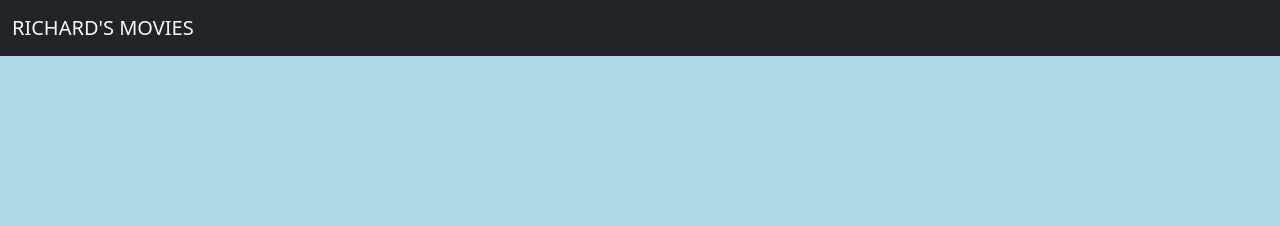
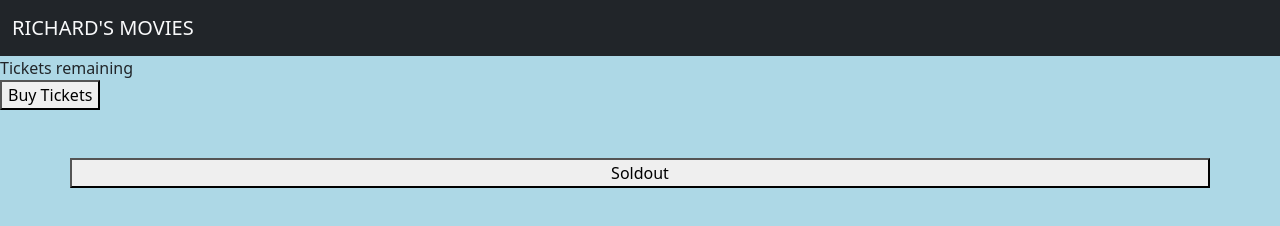
Before and after one commit to richard200/code-challenge-3, a plain HTML site: page index.html in a window 1280 px wide. Drawn offline with Linux system fonts and the light colour scheme; no server answers.

Commit message:
updating changes

```diff
--- a/index.html
+++ b/index.html
@@ -35,15 +35,22 @@
             <p class="card-text" id="runtime">Runtime</p>
             <p class="card-text" id="showtime">Showtime</p>
             <p id="ticketno">Remaining Tickets</p>
-            <button id="book">Book</button>
+
+            <!-- <button id="book">Book</button> -->
     </div>
+    <section>
+        <div id="ticket-counter"></div>
+        <div>Tickets remaining</div>
+        <button id="buy-ticket">Buy Tickets</button>
+        <button id="soldout" hidden>Sold Out</button>
+      </section>
 
         <div class="container mt-5" id="main-container">
 
 
             <div class="row" id="random-film">
 
-                <!-- <button id="book1 btn btn-outline-info ms-1">Book</button>  -->
+                <button id="book1 btn btn-outline-info ms-1">Soldout</button>
 
 
 
@@ -58,6 +65,7 @@
 
 
 
+
         <script type="text/javascript" src="js/bootstrap.js"></script>
         <script type="text/javascript" src="./js/script.js"></script>
         </body>
```
Also changed, not shown: js/script.js (+21 -3 lines).
